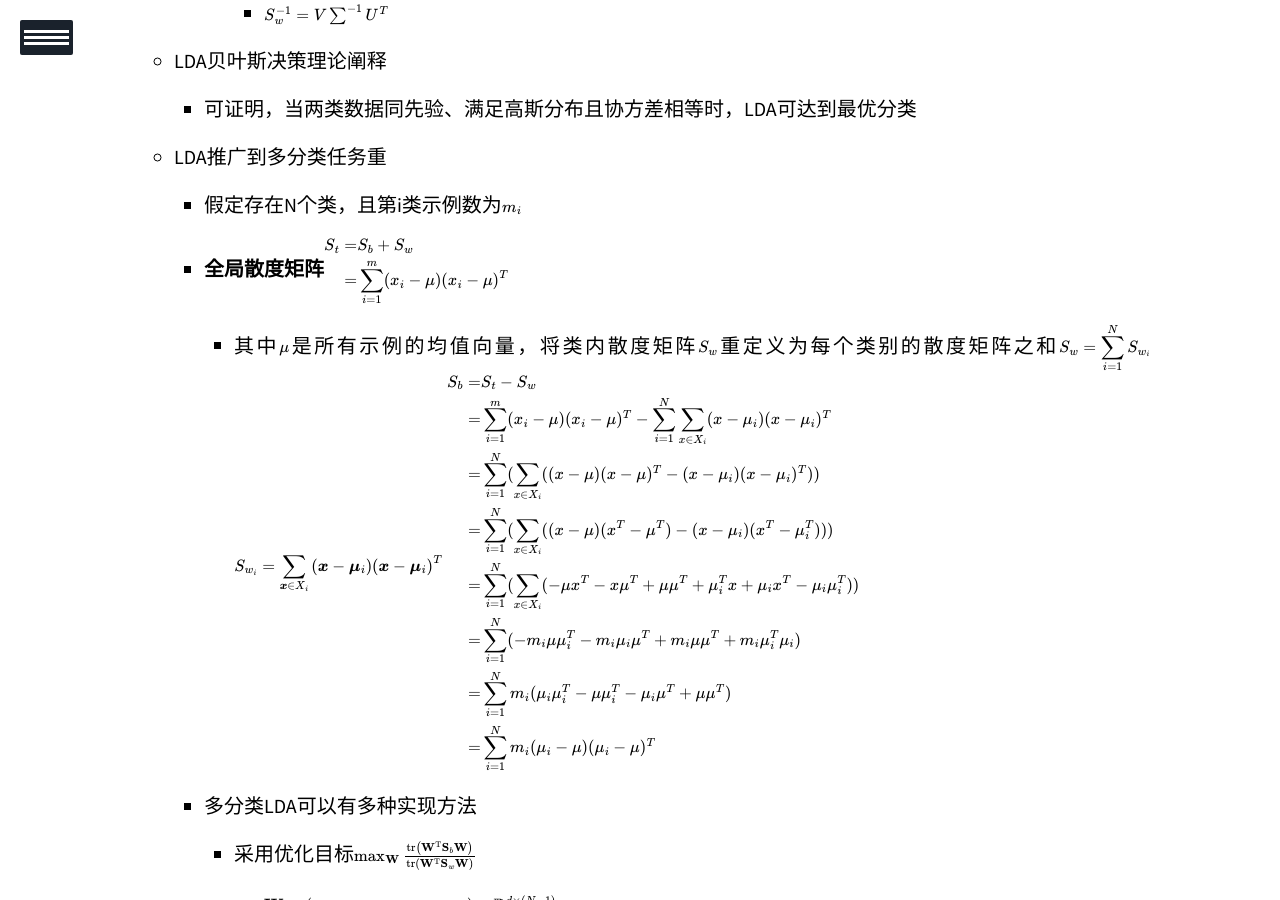
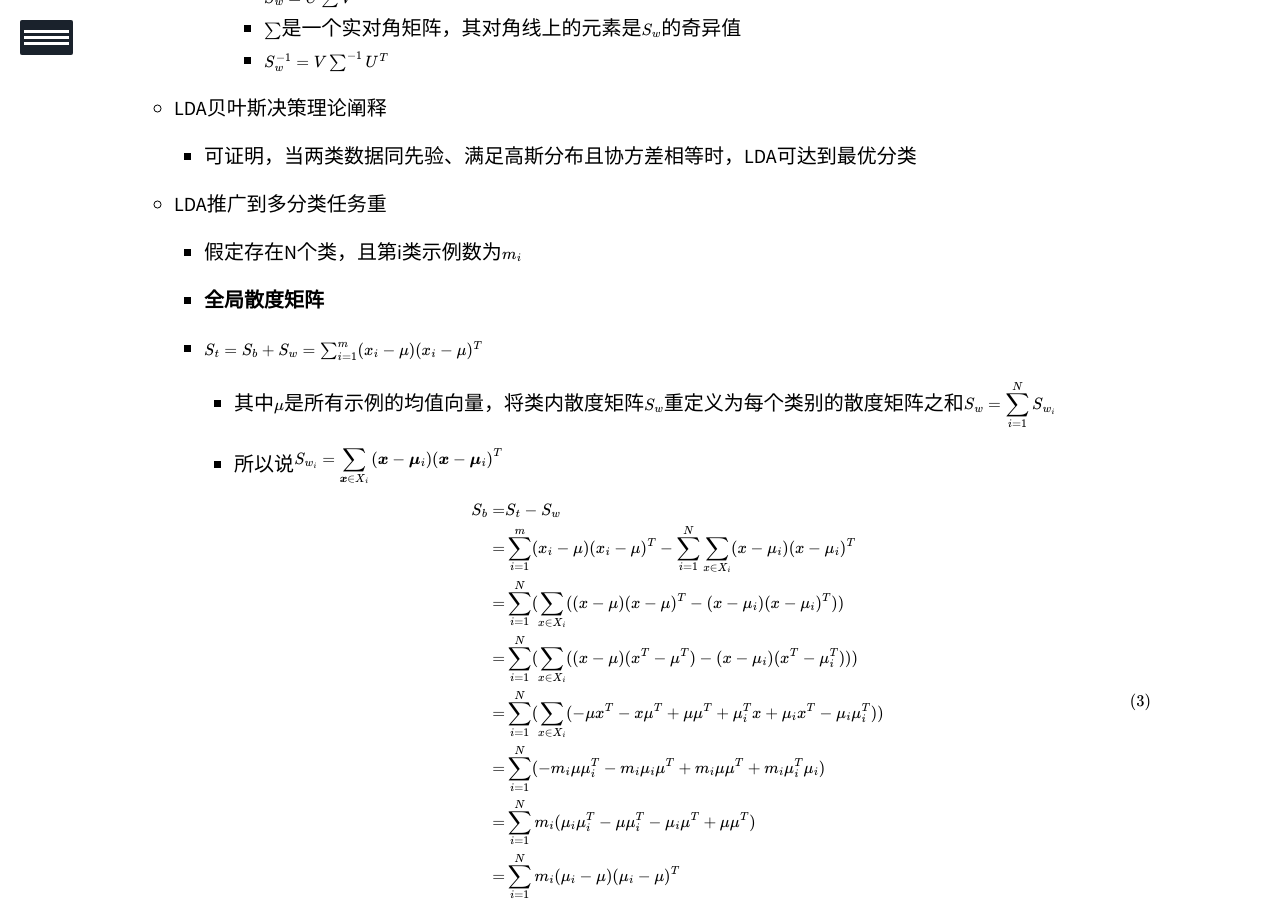
Before and after one commit to WangXiCindy/wangxicindy.github.io, a Jekyll site: the page built from _posts/2020-9-26-机器学习笔记.md, in a window 1280 px wide and 900 px high, scrolled down 39522 px. Built offline with Jekyll 4.4.1, drawn with Linux system fonts in a browser that asks for light colours; our own code applies the rules of GitHub Pages for plain Markdown files; formulas are drawn with MathJax 3; a script that is not in the unit is left out.

Commit message:
Update 2020-9-26-机器学习笔记.md

```diff
--- a/_posts/2020-9-26-机器学习笔记.md
+++ b/_posts/2020-9-26-机器学习笔记.md
@@ -1020,7 +1020,9 @@ description: 本文为周志华老师《机器学习》（西瓜书）的学习
 
 - 确定$w,b$
 
-  - 若将y视作**类后验概率估计**p(y=1 \vert x)，则$$\begin{aligned} ln{\frac{y}{1-y}}=&w^Tx+b  \\  ln\frac{p(y=1 \vert x)}{p(y=0 \vert x)}=&w^Tx+b  \\  p(y=1 \vert x)=&\frac{e^{w^Tx+b}}{1+e^{w^Tx+b}}  \\  p(y=0 \vert x)=&\frac{1}{1+e^{w^Tx+b}}\end{aligned}$$
+  - 若将y视作**类后验概率估计**p(y=1 \vert x)，则
+
+    $$\begin{aligned} ln{\frac{y}{1-y}}=&w^Tx+b  \\  ln\frac{p(y=1 \vert x)}{p(y=0 \vert x)}=&w^Tx+b  \\  p(y=1 \vert x)=&\frac{e^{w^Tx+b}}{1+e^{w^Tx+b}}  \\  p(y=0 \vert x)=&\frac{1}{1+e^{w^Tx+b}}\end{aligned}$$
 
     （最后两公式为3.23和3.24）
 
@@ -1050,7 +1052,7 @@ description: 本文为周志华老师《机器学习》（西瓜书）的学习
 
           - 根据公式3.23和3.24：最大化似然函数等价于最小化似然函数的相反数（下式中倒数第二个推导出的公式为极大似然估计的似然函数）$$\begin{aligned}\ell(\beta)=& \sum _ {i=1}^mln(y _ ip _ i(\hat{x _ i};\beta)+(1-y _ i)p _ 0(\hat{x _ i};\beta))  \\  =&\sum _ {i=1}^mln(\frac{y _ ie^{\beta^T\hat{x _ i}}+1-y _ i}{1+e^{\beta^T\hat{x _ i}}})  \\  =&\sum _ {i=1}^{m}(ln(y _ ie^{\beta^T\hat{x _ i}}+1-y _ i)-ln(1+e^{\beta^T\hat{x _ i}}))  \\  \ell(\beta)=&\left\{\begin{array}{cl}
             \sum _ {i=1}^{m}(-ln(1+e^{\beta^T\hat{x _ i}})), & y _ i=0  \\
-            \sum _ {i=1}^{m}(\beta^T\hat{x _ i}-ln(1+e^{\beta^T\hat{x _ i}})), & y _ i=1
+        \sum _ {i=1}^{m}(\beta^T\hat{x _ i}-ln(1+e^{\beta^T\hat{x _ i}})), & y _ i=1
             \end{array}\right.  \\  \ell(\beta)=&\sum _ {i=1}^{m}\left(y _ {i} \boldsymbol{\beta}^{\mathrm{T}} \hat{\boldsymbol{x}} _ {i}-\ln \left(1+e^{\boldsymbol{\beta}^{\mathrm{T}} \hat{\boldsymbol{x}} _ {i}}\right)\right)  \\  \ell(\beta)=&\sum _ {i=1}^{m}\left(-y _ {i} \boldsymbol{\beta}^{\mathrm{T}} \hat{\boldsymbol{x}} _ {i}+\ln \left(1+e^{\boldsymbol{\beta}^{\mathrm{T}} \hat{\boldsymbol{x}} _ {i}}\right)\right)\end{aligned} $$
 
           - 上式是关于$\beta$的高阶可导连续凸函数，根据凸优化，通过**梯度下降、牛顿法**都可求其最优解
@@ -1176,10 +1178,14 @@ description: 本文为周志华老师《机器学习》（西瓜书）的学习
 
     - 假定存在N个类，且第i类示例数为$m _ i$
 
-    - **全局散度矩阵**$$\begin{aligned}S _ t=&S _ b+S _ w  \\ =&\sum^{m} _ {i=1}(x _ i-\mu)(x _ i-\mu)^T\end{aligned}$$
+    - **全局散度矩阵**
+
+    - $S _ t=S _ b+S _ w  =\sum^{m} _ {i=1}(x _ i-\mu)(x _ i-\mu)^T$
 
       - 其中$\mu$是所有示例的均值向量，将类内散度矩阵$S _ w$重定义为每个类别的散度矩阵之和$$ \begin{aligned}S _ w=\sum^N _ {i=1}S _ {w _ i}\end{aligned}$$
-      $$ \begin{aligned}S _ {w _ i}=\sum _ {\boldsymbol{x} \in X _ {i}}\left(\boldsymbol{x}-\boldsymbol{\mu} _ {i}\right)\left(\boldsymbol{x}-\boldsymbol{\mu} _ {i}\right)^T\end{aligned}$$
+
+      - 所以说$$ \begin{aligned}S _ {w _ i}=\sum _ {\boldsymbol{x} \in X _ {i}}\left(\boldsymbol{x}-\boldsymbol{\mu} _ {i}\right)\left(\boldsymbol{x}-\boldsymbol{\mu} _ {i}\right)^T\end{aligned}$$
+
       $$ \begin{aligned}S _ b=&S _ t-S _ w  \\  =&\sum^{m} _ {i=1}(x _ i-\mu)(x _ i-\mu)^T-\sum^N _ {i=1}\sum _ {x \in X _ {i}}(x-\mu _ {i})(x-\mu _ {i})^T               \\ =&\sum^N _ {i=1}(\sum _ {x \in X _ {i}}((x-\mu)(x-\mu)^T-(x-\mu _ {i})(x-\mu _ {i})^T))  \\ =&\sum^N _ {i=1}(\sum _ {x \in X _ {i}}((x-\mu)(x^T-\mu^T)-(x-\mu _ {i})(x^T-\mu _ {i}^T)))                           \\ =& \sum^N _ {i=1}(\sum _ {x \in X _ {i}}(-\mu x^T-x\mu^T +\mu\mu^T+\mu _ i^Tx+\mu _ ix^T-\mu _ i\mu _ i^T))                          \\ =& \sum^N _ {i=1}(-m _ i\mu \mu _ i^T-m _ i\mu _ i\mu^T +m _ i\mu\mu^T+m _ i\mu _ i^T\mu _ i)      \\ =& \sum^N _ {i=1}m _ i(\mu _ i\mu _ i^T-\mu \mu _ i^T-\mu _ i\mu^T +\mu\mu^T) \\ =&\sum^N _ {i=1}m _ i(\mu _ i-\mu)(\mu _ i-\mu)^T\end{aligned}$$
 
     - 多分类LDA可以有多种实现方法
```
Also changed, not shown: other parts of _posts/2020-9-26-机器学习笔记.md (+2 -0 lines).
